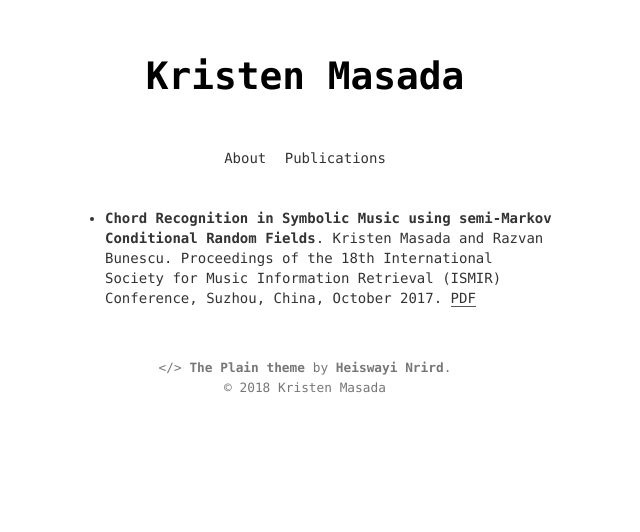
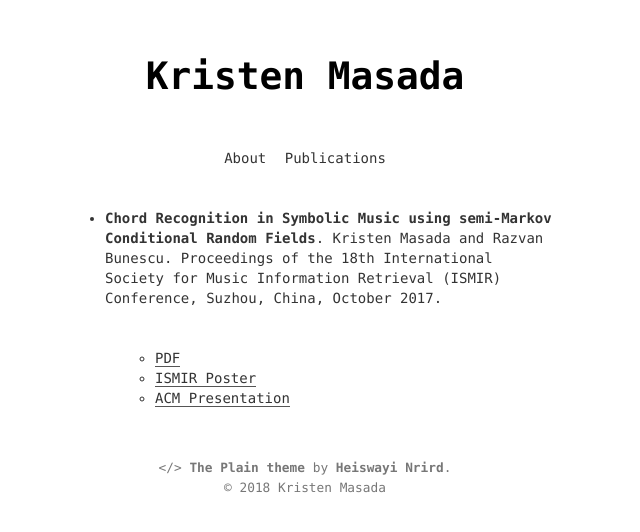
Before and after one commit to kristenmasada/kristenmasada.github.io, a Jekyll site: the page built from publications.md, in a window 1280 px wide. Shown: the top 532 px of the page, without its empty margins (335-975 px from the left). Built offline with Jekyll 4.4.1, drawn with Linux system fonts in a browser that asks for light colours.

Commit message:
Added ISMIR poster and ACM presentation on Publications page, plus added all PDF's to repo.

```diff
--- a/publications.md
+++ b/publications.md
@@ -3,4 +3,7 @@ layout: page
 title: Publications
 ---
 
-* **Chord Recognition in Symbolic Music using semi-Markov Conditional Random Fields**. Kristen Masada and Razvan Bunescu. Proceedings of the 18th International Society for Music Information Retrieval (ISMIR) Conference, Suzhou, China, October 2017. [PDF](http://ace.cs.ohiou.edu/~razvan/papers/ismir17.pdf)
+* **Chord Recognition in Symbolic Music using semi-Markov Conditional Random Fields**. Kristen Masada and Razvan Bunescu. Proceedings of the 18th International Society for Music Information Retrieval (ISMIR) Conference, Suzhou, China, October 2017.
+  * [PDF](./publications/ismir17/ismir17.pdf)
+  * [ISMIR Poster](./publications/ismir17/ismir17_poster.pdf)
+  * [ACM Presentation](./publications/ismir17/ismir17_acm_presentation.pdf)
```
Also changed, not shown: README.md, 3 other files.
